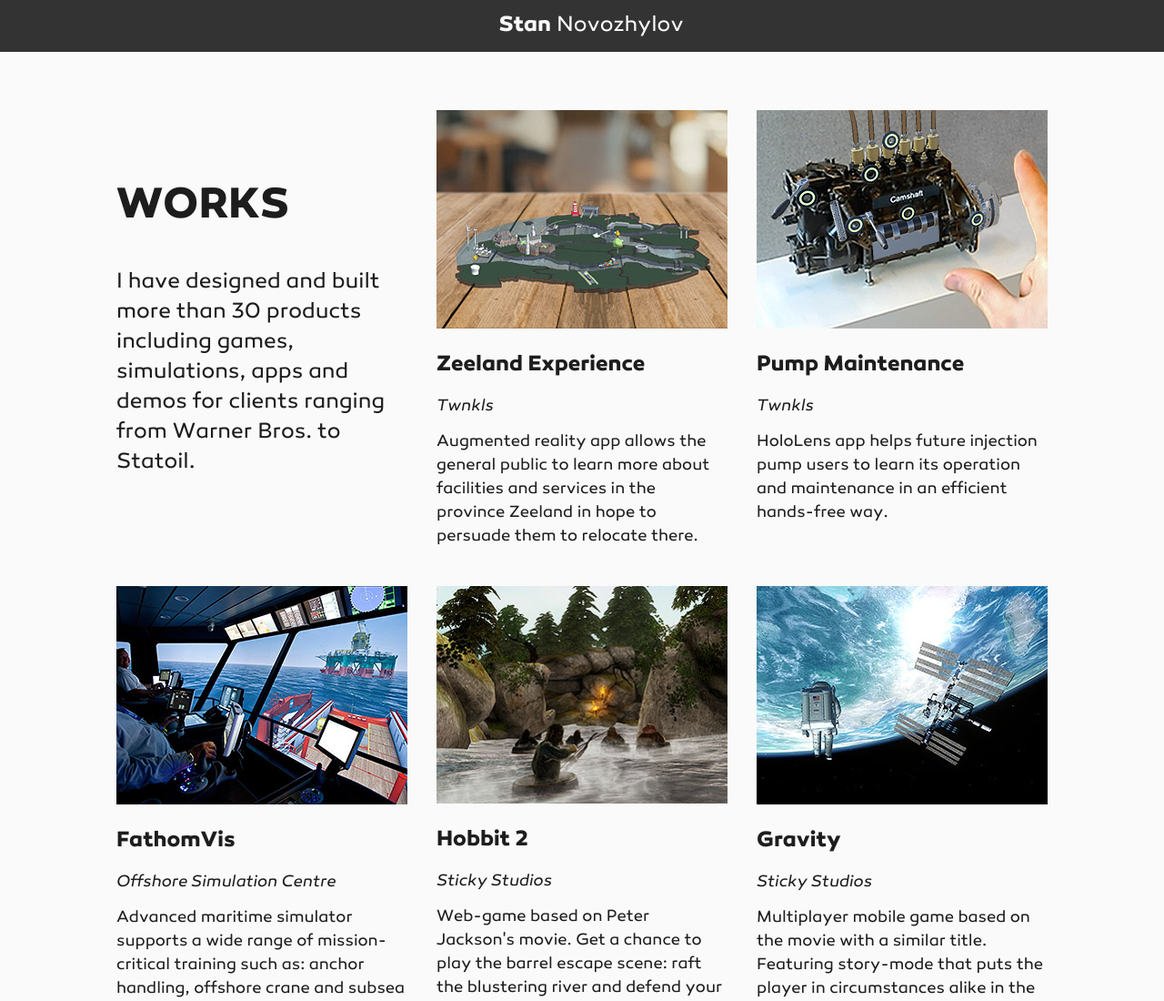
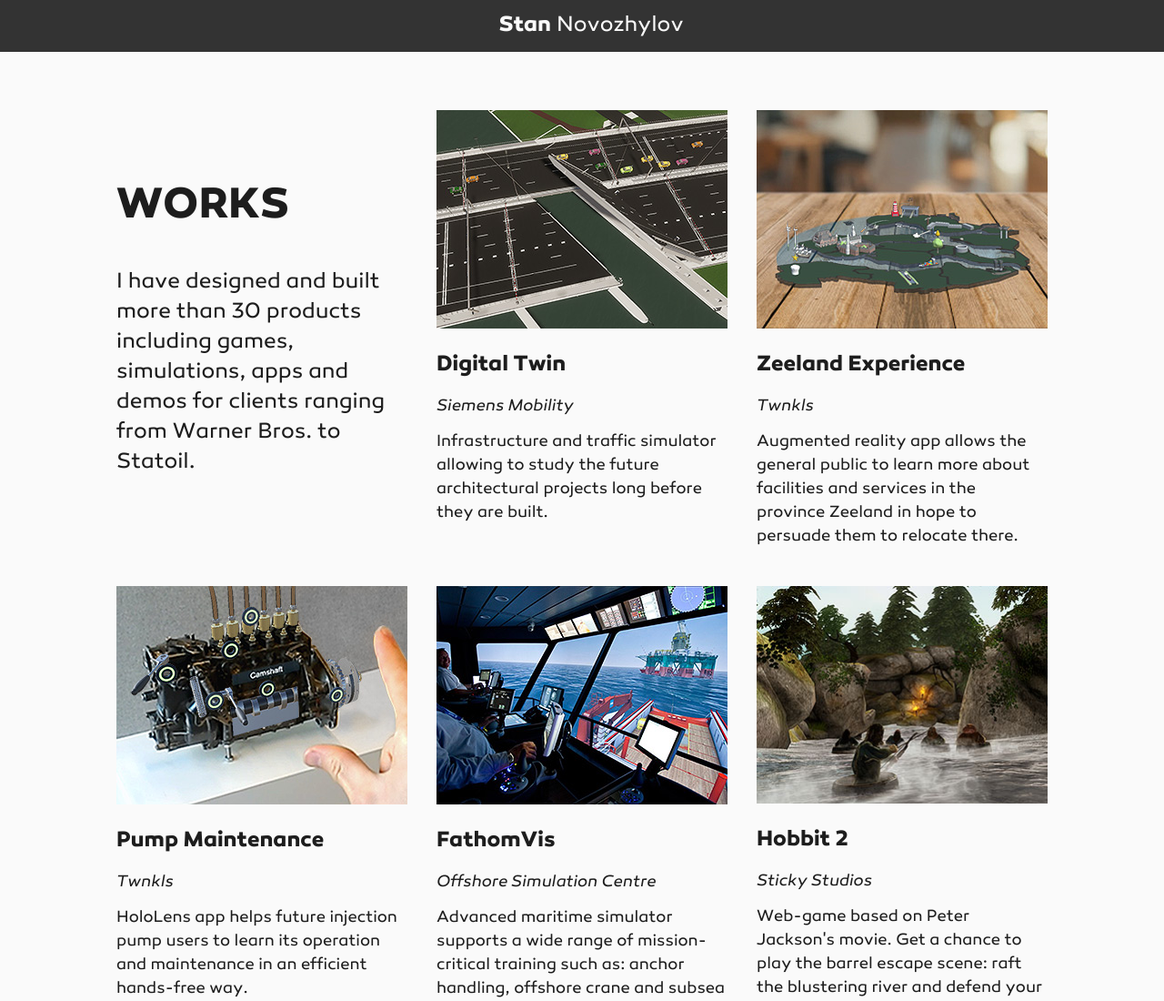
Before and after one commit to stanislavdotpro/stanislavdotpro.github.io, a plain HTML site: page index.html in a window 1280 px wide. Shown: the top 1100 px of the page at 91% size. Drawn offline with Linux system fonts and the light colour scheme.

Commit message:
Digital Twin update

```diff
--- a/index.html
+++ b/index.html
@@ -12,6 +12,12 @@
     <div class="headline">
       <h1>WORKS</h1>
       <h3>I have designed and built more than 30 products <!--in Unity !-->including games, simulations, apps and demos for clients ranging from Warner Bros. to Statoil.</h3>
+    </div>
+    <div>
+      <img src="works/digital_twin.jpg" draggable="false"/>
+      <h2>Digital Twin</h2>
+      <h4>Siemens Mobility</h4>
+      <p>Infrastructure and traffic simulator allowing to study the future architectural projects long before they are built.</p>
     </div>
     <div>
       <img src="works/zeeland_experience.jpg" draggable="false"/>
```
